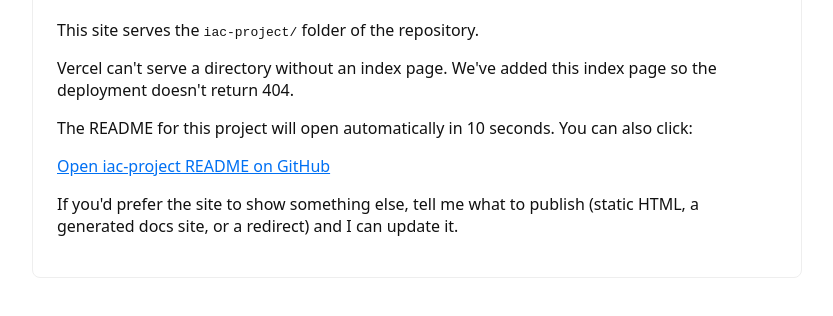
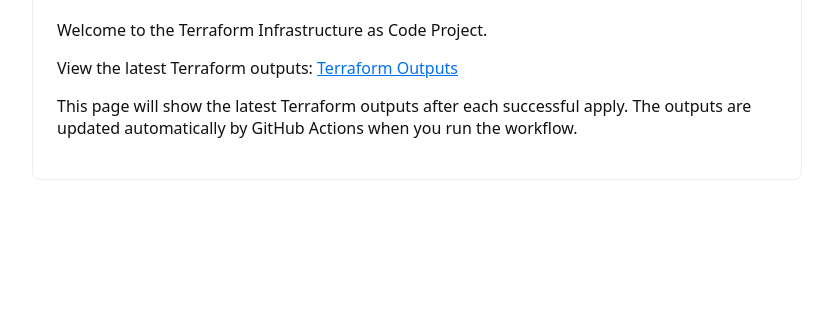
Before and after one commit to Sai240924/DevOps-Lab, a plain HTML site: page iac-project/index.html in a window 1280 px wide. Shown: the part 164-480 px from the top of the page, without its empty margins (223-1056 px from the left). Drawn offline with Linux system fonts and the light colour scheme.

Commit message:
Update index.html to show Terraform outputs instead of README redirect

```diff
--- a/iac-project/index.html
+++ b/iac-project/index.html
@@ -4,11 +4,6 @@
     <meta charset="utf-8" />
     <meta name="viewport" content="width=device-width,initial-scale=1" />
     <title>IaC Project</title>
-    <script>
-      setTimeout(function() {
-        window.location.href = "https://github.com/Sai240924/DevOps-Lab/blob/main/iac-project/README.markdown";
-      }, 10000);
-    </script>
     <style>
       body { font-family: system-ui, -apple-system, 'Segoe UI', Roboto, 'Helvetica Neue', Arial; padding: 2rem; color:#111 }
       a { color: #0070f3 }
@@ -18,11 +13,9 @@
   <body>
     <div class="card">
       <h1>IaC Project</h1>
-      <p>This site serves the <code>iac-project/</code> folder of the repository.</p>
-      <p>Vercel can't serve a directory without an index page. We've added this index page so the deployment doesn't return 404.</p>
-      <p>The README for this project will open automatically in 10 seconds. You can also click:</p>
-      <p><a href="https://github.com/Sai240924/DevOps-Lab/blob/main/iac-project/README.markdown" target="_blank" rel="noopener">Open iac-project README on GitHub</a></p>
-      <p>If you'd prefer the site to show something else, tell me what to publish (static HTML, a generated docs site, or a redirect) and I can update it.</p>
+      <p>Welcome to the Terraform Infrastructure as Code Project.</p>
+      <p>View the latest Terraform outputs: <a href="output.html">Terraform Outputs</a></p>
+      <p>This page will show the latest Terraform outputs after each successful apply. The outputs are updated automatically by GitHub Actions when you run the workflow.</p>
     </div>
   </body>
 </html>
```
